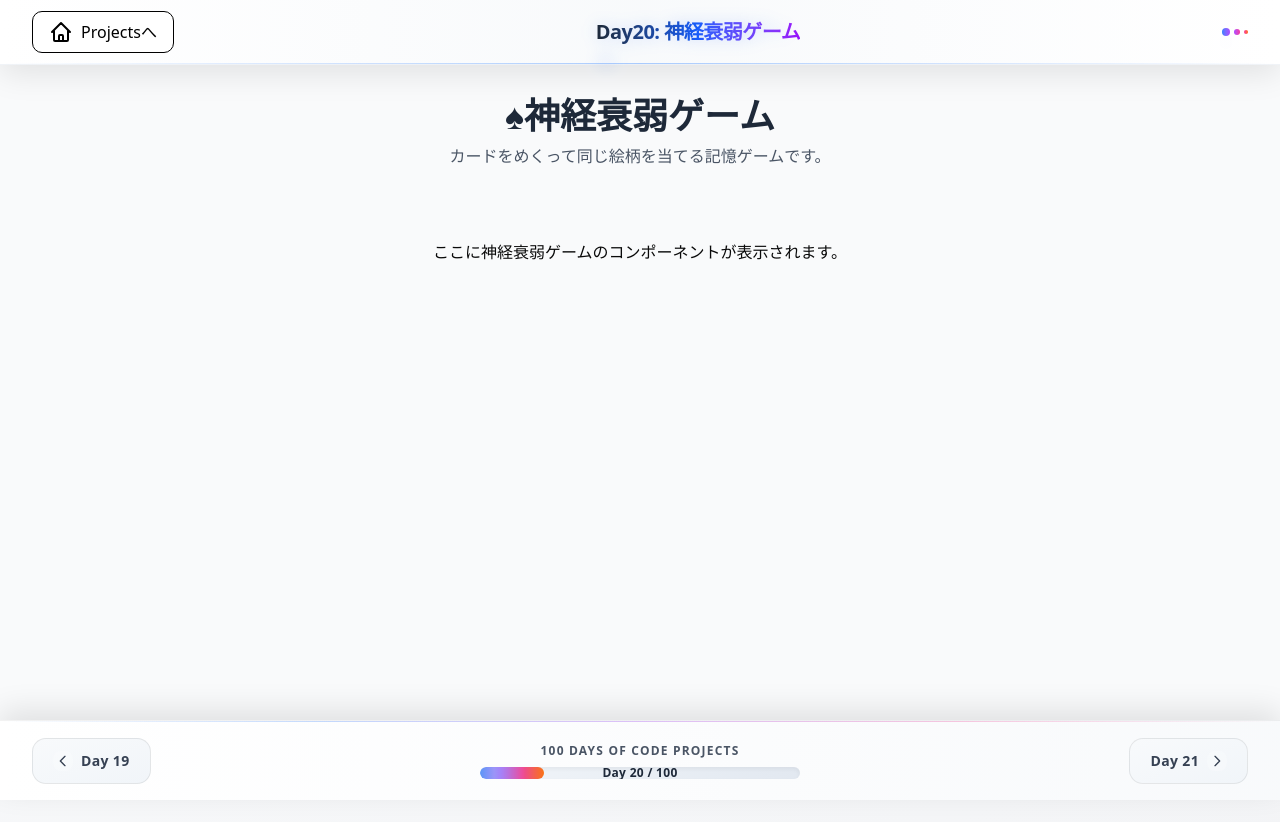
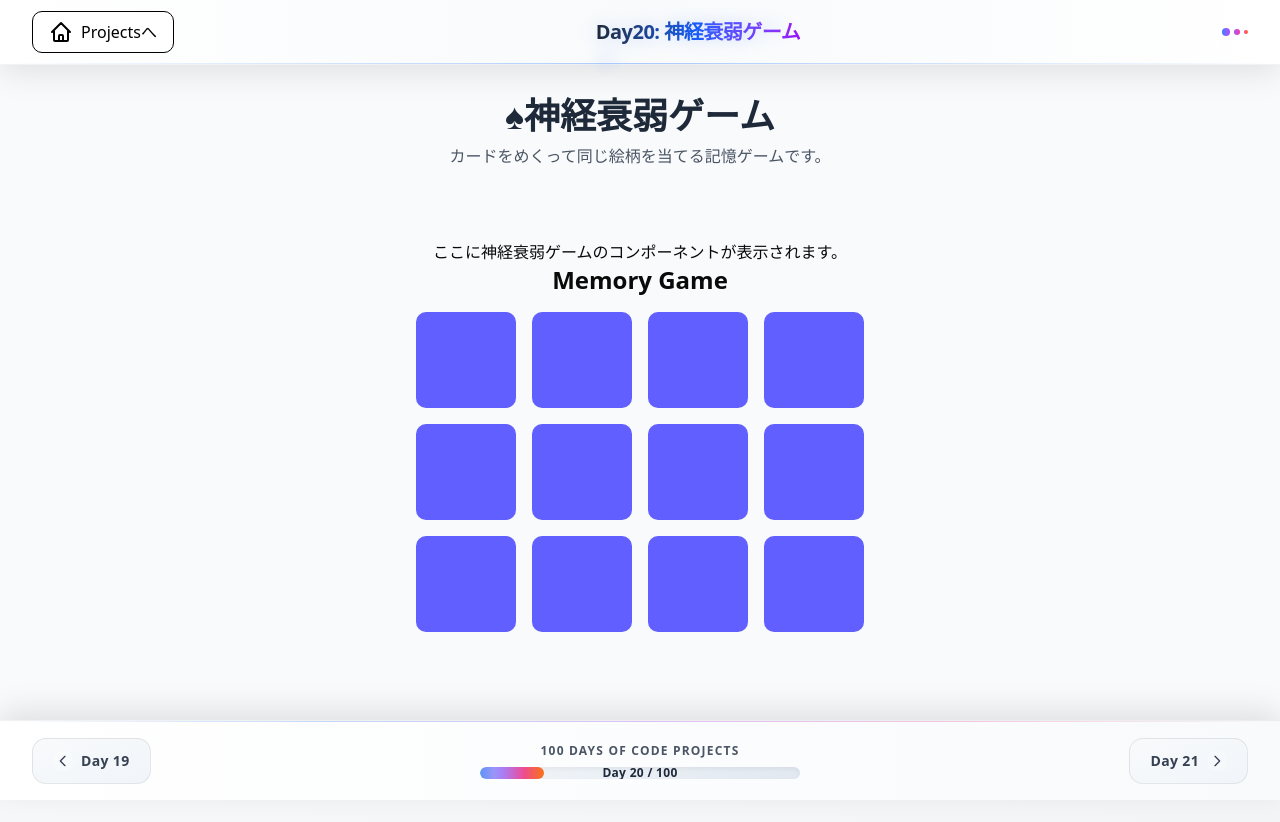
Before and after one commit to atsuki61/100DaysOfCode, a Next.js app: page /day20-memory-game in a window 1280 px wide. Shown: the top 822 px of the page. Built offline with nearby package versions, Linux system fonts and the light colour scheme.

Commit message:
feat(day20): Cardコンポーネントを作成し、ゲーム盤面にカード一覧を表示

```diff
--- /dev/null
+++ b/src/app/day20-memory-game/components/Card.tsx
@@ -0,0 +1,38 @@
+import React from 'react';
+import { Card as CardType } from '../types';
+
+interface CardProps {
+  card: CardType;
+  onClick: (id: number) => void; // クリック時にカードのIDを渡す関数
+}
+
+const Card: React.FC<CardProps> = ({ card, onClick }) => {
+  const { content, isFlipped, isMatched } = card;
+
+  const handleClick = () => {
+    // まだめくられていない、かつマッチしていないカードのみクリック可能
+    if (!isFlipped && !isMatched) {
+      onClick(card.id);
+    }
+  };
+
+  return (
+    <div
+      className={`
+        w-full h-24 rounded-lg flex items-center justify-center text-4xl cursor-pointer
+        transition-transform duration-300 transform-style-preserve-3d
+        ${isFlipped || isMatched ? 'bg-white rotate-y-180' : 'bg-indigo-500'}
+      `} // w-full:幅100%, h-24:高さ, rounded-lg:角丸, flex items-center justify-center:中央揃え, text-4xl:文字大, cursor-pointer:マウスカーソルがこの要素の上に来たときに指の形（リンクのような）に変わります。
+      onClick={handleClick}
+    >
+      <div className={`absolute backface-hidden ${isFlipped || isMatched ? '' : 'rotate-y-180'}`}>
+        {content}
+      </div>
+      <div className={`absolute backface-hidden ${isFlipped || isMatched ? 'rotate-y-180' : ''}`}>
+        {/* カードの裏面のデザイン（今は空） */}
+      </div>
+    </div>
+  );
+};
+
+export default Card;
--- a/src/app/day20-memory-game/components/MemoryGame.tsx
+++ b/src/app/day20-memory-game/components/MemoryGame.tsx
@@ -2,6 +2,7 @@
 
 import React, { useState, useEffect } from 'react';
 import { Card as CardType } from '../types';
+import Card from './Card'; // Cardコンポーネントをインポート
 
 // ... initialCardsは変更なし ...
 const initialCards: Omit<CardType, 'id' | 'isFlipped' | 'isMatched'>[] = [
@@ -13,11 +14,7 @@ const initialCards: Omit<CardType, 'id' | 'isFlipped' | 'isMatched'>[] = [
   { pairId: 6, content: '🍑' },
 ];
 
-/**
- * Fisher-Yatesアルゴリズムを使って配列をシャッフルする関数
- * @param array シャッフルしたい配列
- * @returns シャッフル後の新しい配列
- */
+// カードをシャッフルする関数
 const shuffleArray = <T,>(array: T[]): T[] => {
   const newArray = [...array]; // 元の配列をコピー
   for (let i = newArray.length - 1; i > 0; i--) {
@@ -27,35 +24,37 @@ const shuffleArray = <T,>(array: T[]): T[] => {
   return newArray;
 };
 
-
 const MemoryGame = () => {
   const [cards, setCards] = useState<CardType[]>([]);
 
   // ゲーム開始時にカードを初期化してシャッフルする
   useEffect(() => {
     // 1. 各カードを2枚ずつに増やす
-    const duplicatedCards = initialCards.flatMap((card, index) => {
+    const duplicatedCards = initialCards.flatMap((card, index) => {//flatMap:配列の各要素に対して処理を行い、新しい配列を返す
       const pairId = index + 1;
       return [
-        { ...card, id: pairId * 2 - 1, pairId, isFlipped: false, isMatched: false },
-        { ...card, id: pairId * 2, pairId, isFlipped: false, isMatched: false },
+        { ...card, id: pairId * 2 - 1, pairId, isFlipped: false, isMatched: false },//ペアIDを2倍して1を引くことで、奇数と偶数のIDを生成
+        { ...card, id: pairId * 2, pairId, isFlipped: false, isMatched: false },//ペアIDを2倍することで、偶数と奇数のIDを生成
       ];
     });
+    // 2. カードをシャッフルする
+    setCards(shuffleArray(duplicatedCards));
+  }, []); // 空の依存配列[]を指定することで、コンポーネントの初回マウント時にのみ実行される
 
-    // 2. カードをシャッフルする
-    const shuffled = shuffleArray(duplicatedCards);
-
-    // 3. stateを更新してゲーム盤面に反映する
-    setCards(shuffled);
-  }, []); // 空の依存配列[]を指定することで、コンポーネントの初回マウント時にのみ実行される
+  // カードがクリックされた時の処理
+  const handleCardClick = (id: number) => {//
+    console.log(`カード${id}がクリックされました`); //
+    // TODO: ここにカードをめくるロジックを追加
+  }
 
   // ... return文は変更なし ...
   return (
     <div className="text-center">
       <h2 className="text-2xl font-bold mb-4">Memory Game</h2>
-      <div className="grid grid-cols-4 gap-4">
-        {/* TODO: ここにカードコンポーネントを並べる */}
-        <p>カードがここに表示されます</p>
+      <div className="grid grid-cols-4 gap-4 max-w-md mx-auto perspective-1000"> {/* 4列グリッド, 隙間4, 最大幅md, 中央寄せ */}
+        {cards.map((card) => (
+          <Card key={card.id} card={card} onClick={handleCardClick} />
+        ))}
       </div>
     </div>
   );
--- a/src/app/day20-memory-game/page.tsx
+++ b/src/app/day20-memory-game/page.tsx
@@ -1,4 +1,5 @@
 import React from 'react';
+import MemoryGame from './components/MemoryGame';
 
 export default function Day20Page() {
   return (
@@ -6,6 +7,7 @@ export default function Day20Page() {
       <div className="max-w-4xl mx-auto"> {/* 最大幅4xl, 中央寄せ */}
         <p className="text-center">ここに神経衰弱ゲームのコンポーネントが表示されます。</p>
       </div>
+      <MemoryGame/>
     </div>
   );
 }
```
